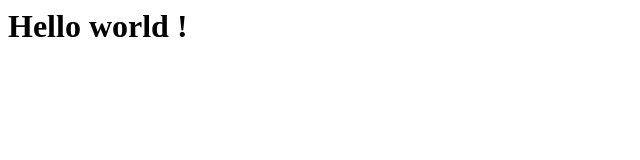
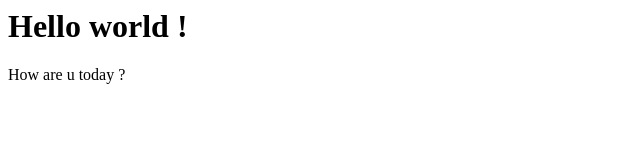
Before and after one commit to Paulooo10/hello-world, a plain HTML site: page index.html in a window 1280 px wide. Shown: the whole page, without its empty margins (0-640 px from the left). Drawn offline with Linux system fonts and the light colour scheme.

Commit message:
Update index.html

```diff
--- a/index.html
+++ b/index.html
@@ -1,5 +1,6 @@
 <html>
 <body>
 <h1>Hello world !</h1>
+<p>How are u today ?</p>
 </body>
 </html>
```
